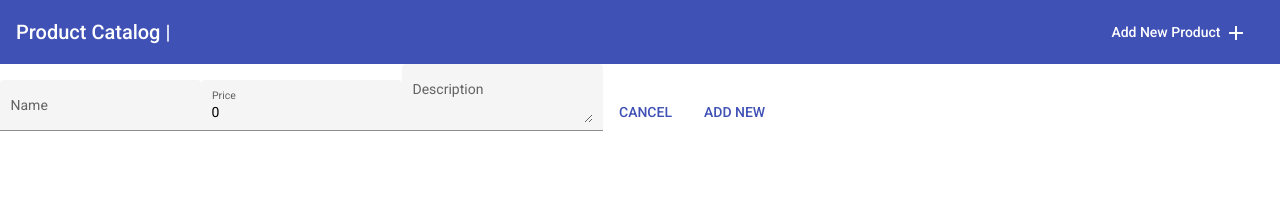
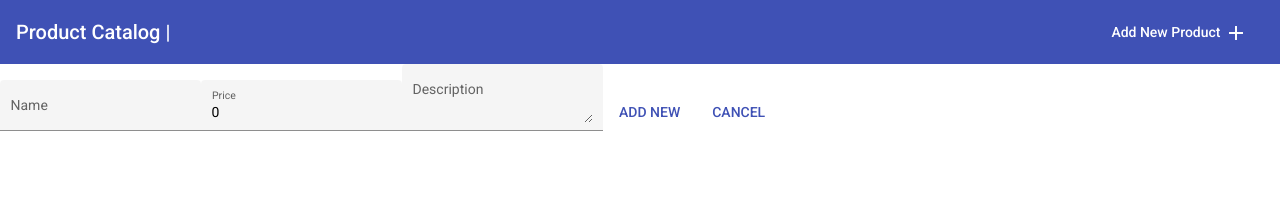
Before and after one commit to joshuamaxwell/joshua-maxwell, an Angular app: page /products/new in a window 1280 px wide. Shown: the top 200 px of the page. Built offline with nearby package versions, Linux system fonts and the light colour scheme.

Commit message:
Make it a proper form submit button.

```diff
--- a/src/app/add-edit-product/add-edit-product.component.html
+++ b/src/app/add-edit-product/add-edit-product.component.html
@@ -1,4 +1,4 @@
-<form *ngIf="product">
+<form *ngIf="product" #productForm="ngForm" (ngSubmit)="onSubmit(product)">
     <mat-form-field appearance="fill">
         <mat-label>Name</mat-label>
         <input matInput placeholder="Chair" name="title" [(ngModel)]="product.title">
@@ -13,7 +13,6 @@
         <mat-label>Description</mat-label>
         <textarea matInput name="description" placeholder="Description of the item..." [(ngModel)]="product.description"></textarea>
     </mat-form-field>
+    <button mat-button color="primary" type="submit">{{product.id ? "UPDATE" : "ADD NEW"}}</button>
     <button mat-button color="primary" routerLink="/">CANCEL</button>
-    <button *ngIf="product.id" mat-button color="primary" (click)="onSave(product)">UPDATE</button>
-    <button *ngIf="!product.id" mat-button color="primary" (click)="onCreate(product)">ADD NEW</button>
 </form>
--- a/src/app/add-edit-product/add-edit-product.component.ts
+++ b/src/app/add-edit-product/add-edit-product.component.ts
@@ -37,14 +37,22 @@ export class AddEditProductComponent implements OnInit {
     )
   }
 
-  onSave(product: Product): void {
+  updateProduct(product: Product): void {
     this.productService.updateProduct(product).subscribe()
     this.location.back();
   }
 
-  onCreate(product: Product): void {
+  createProduct(product: Product): void {
     this.productService.createProduct(product).subscribe()
     this.location.back();
   }
 
+  onSubmit(product: Product): void {
+    if (product.id) {
+      this.updateProduct(product);
+    } else {
+      this.createProduct(product);
+    }
+  }
+
 }
```
